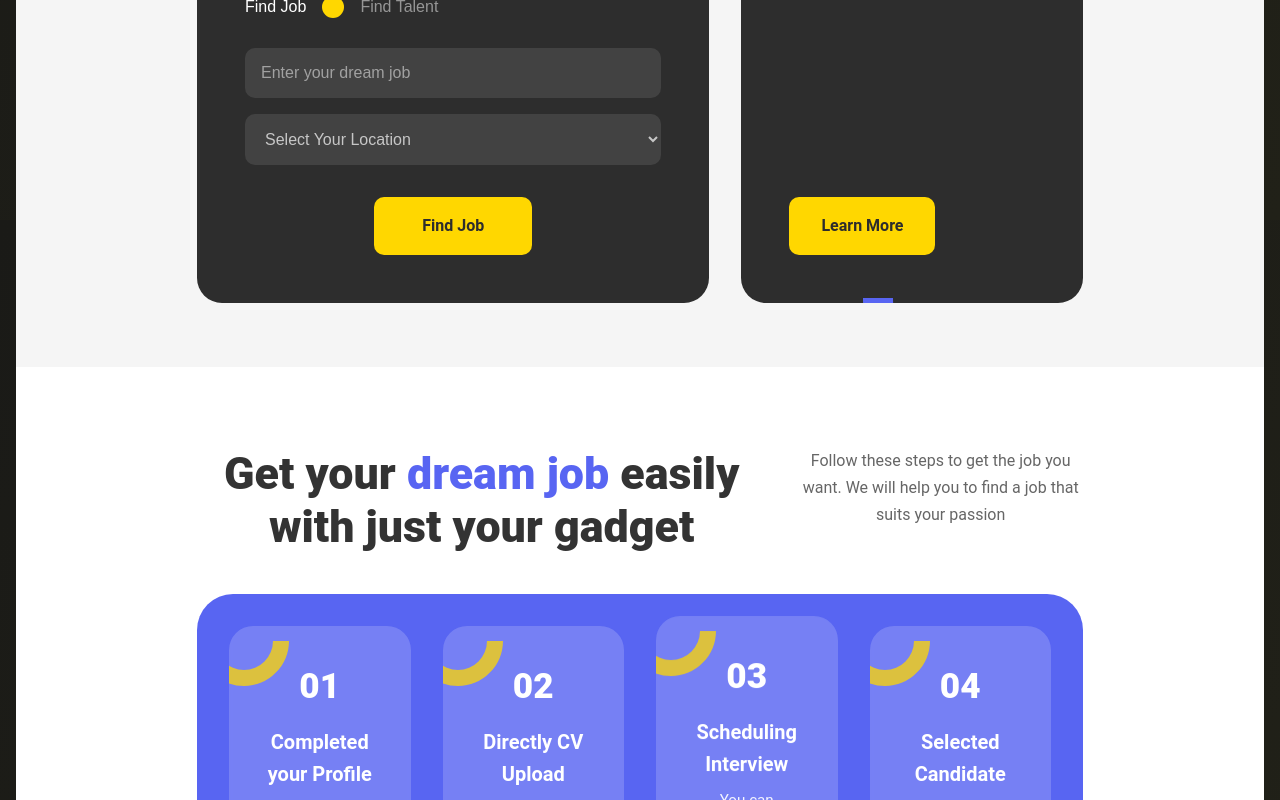
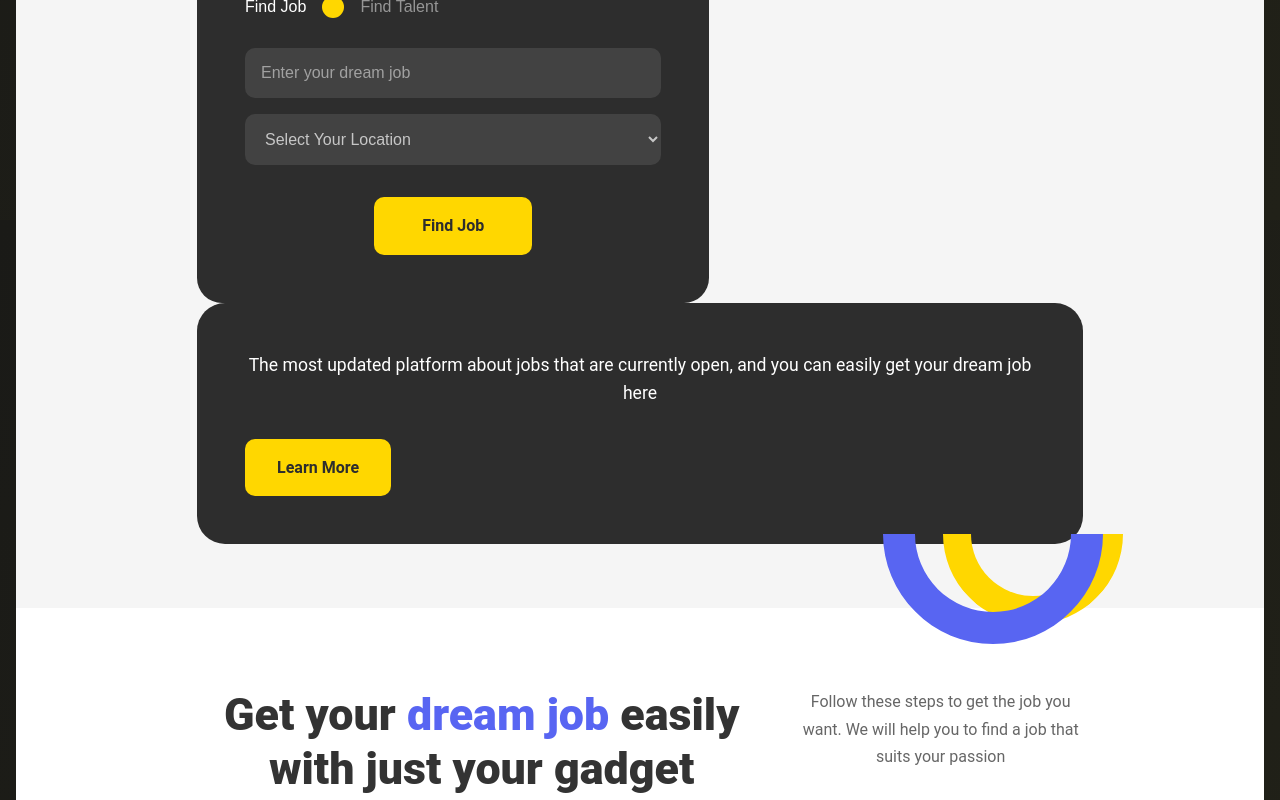
Before and after one commit to krishaCode/JobFinder, a React (Create React App) app in the folder frontend/: page / in a window 1280 px wide. Shown: the part 1380-2180 px from the top of the page. Built offline with nearby package versions, Linux system fonts and the light colour scheme; no server answers.

Commit message:
Update Home card styles and fix JSX structure
Adjusted the search card's border radius, padding, and overflow for improved appearance. Refined decorative arc sizes and positions for better visual alignment. Fixed JSX structure in Home.js by correcting the placement of the search-card element.

```diff
--- a/frontend/src/Components/Home/Home.css
+++ b/frontend/src/Components/Home/Home.css
@@ -397,10 +397,12 @@
   background: var(--color-dark);
   color: white;
   position: relative;
-  overflow: hidden;
+  overflow: visible;
   display: flex;
   flex-direction: column;
   justify-content: space-between;
+  border-radius: 28px;
+  padding: 3rem;
 }
 
 .search-card.dark p {
@@ -431,29 +433,31 @@
 
 .decorative-arc {
   position: absolute;
-  width: 200px;
-  height: 200px;
+  width: 180px;
+  height: 180px;
   border-radius: 50%;
-  border: 30px solid;
+  border: 28px solid;
   border-top-color: transparent;
   border-left-color: transparent;
   transform: rotate(45deg);
+  pointer-events: none;
 }
 
 .arc-yellow {
   border-right-color: var(--color-yellow);
   border-bottom-color: var(--color-yellow);
-  bottom: -100px;
-  right: -50px;
+  bottom: -80px;
+  right: -40px;
 }
 
 .arc-blue {
   border-right-color: var(--color-blue);
   border-bottom-color: var(--color-blue);
-  bottom: -120px;
-  right: -30px;
-  width: 250px;
-  height: 250px;
+  bottom: -100px;
+  right: -20px;
+  width: 220px;
+  height: 220px;
+  border-width: 32px;
 }
 
 /* Process Steps Section */
--- a/frontend/src/Components/Home/Home.js
+++ b/frontend/src/Components/Home/Home.js
@@ -109,14 +109,14 @@ export default function Home() {
             </div>
 
             {/* Right tall info card */}
-            <div className="search-card dark">
+
+        </div><div className="search-card dark">
               <p>The most updated platform about jobs that are currently open, and you can easily get your dream job here</p>
               <Link to="/jobs" className="learn-more-btn">Learn More</Link>
               <div className="decorative-arc arc-yellow"></div>
               <div className="decorative-arc arc-blue"></div>
             </div>
           </div>
-        </div>
       </section>
 
       {/* Process Steps Section */}
```
